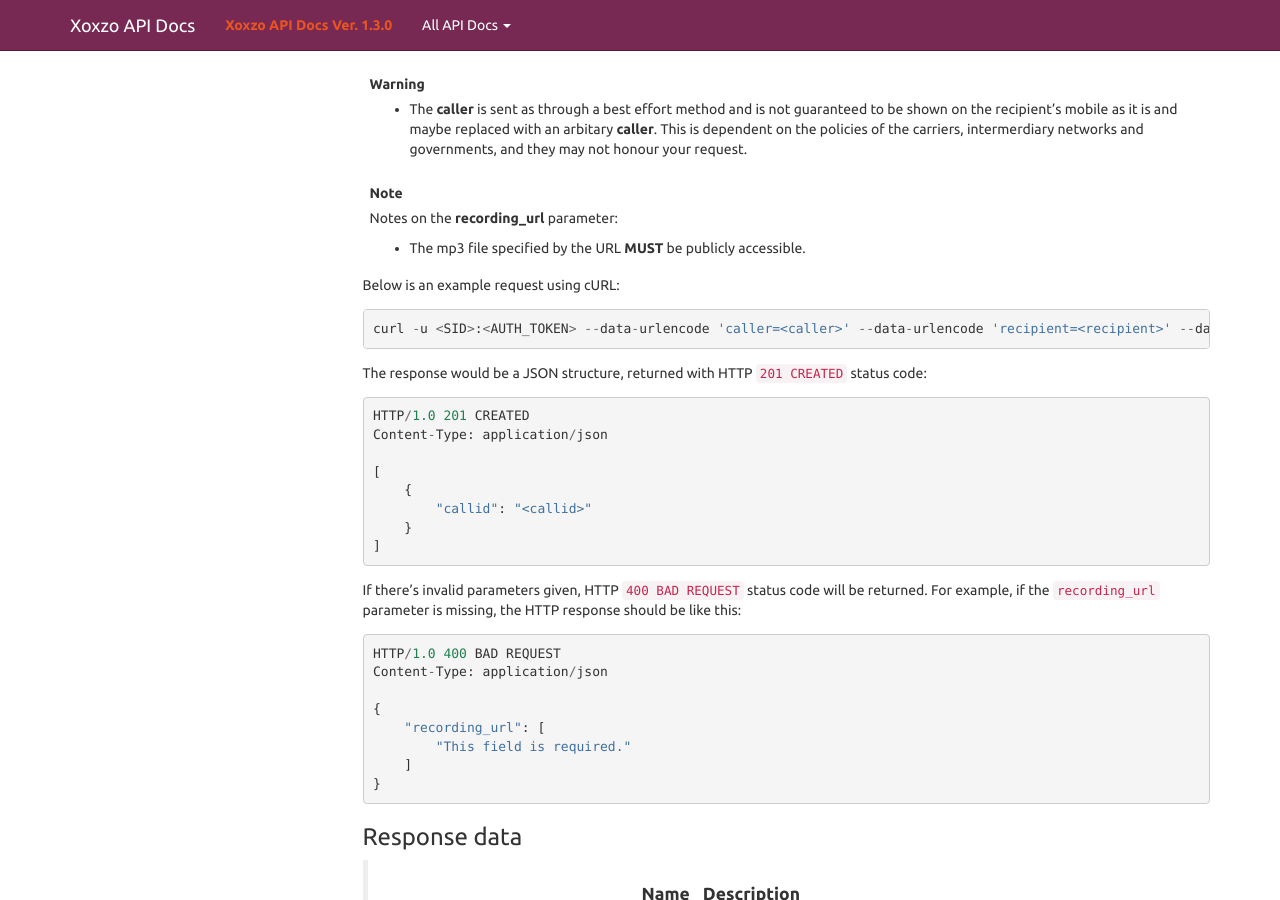
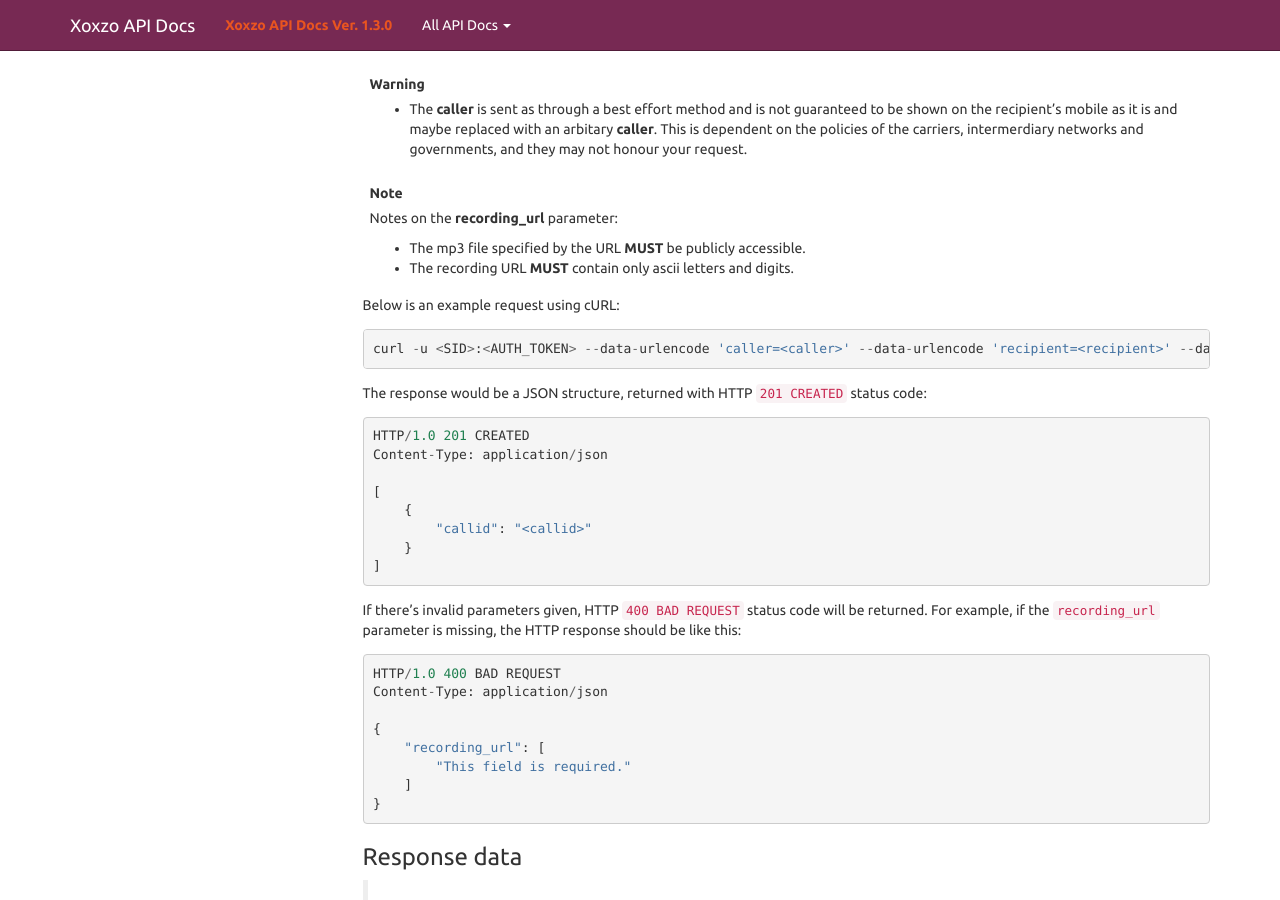
Before and after one commit to xoxzo/docs.xoxzo.com, a Sphinx documentation site: the page built from source/voice.rst, in a window 1280 px wide and 900 px high, scrolled down 872 px. Built offline with Sphinx 7.4.7, drawn with Linux system fonts in a browser that asks for light colours.

Commit message:
X4CTBE-221 Added line that letters and numbers are the only allowed characters in a recording url.

```diff
--- a/source/voice.rst
+++ b/source/voice.rst
@@ -54,6 +54,7 @@
    Notes on the **recording_url** parameter:
 
    *  The mp3 file specified by the URL **MUST** be publicly accessible.
+   *  The recording URL **MUST** contain only ascii letters and digits.
 
 
 Below is an example request using cURL::
```
